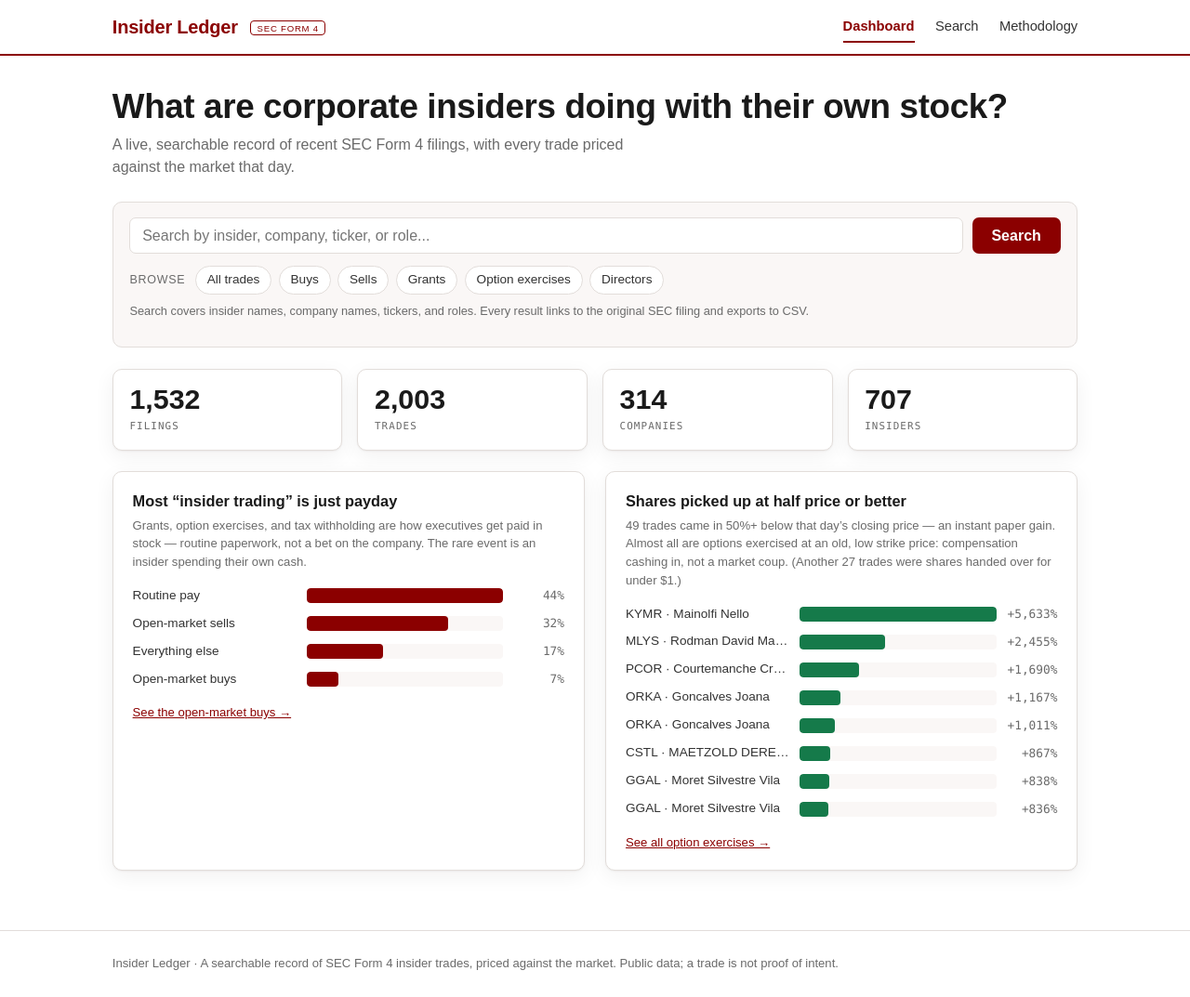
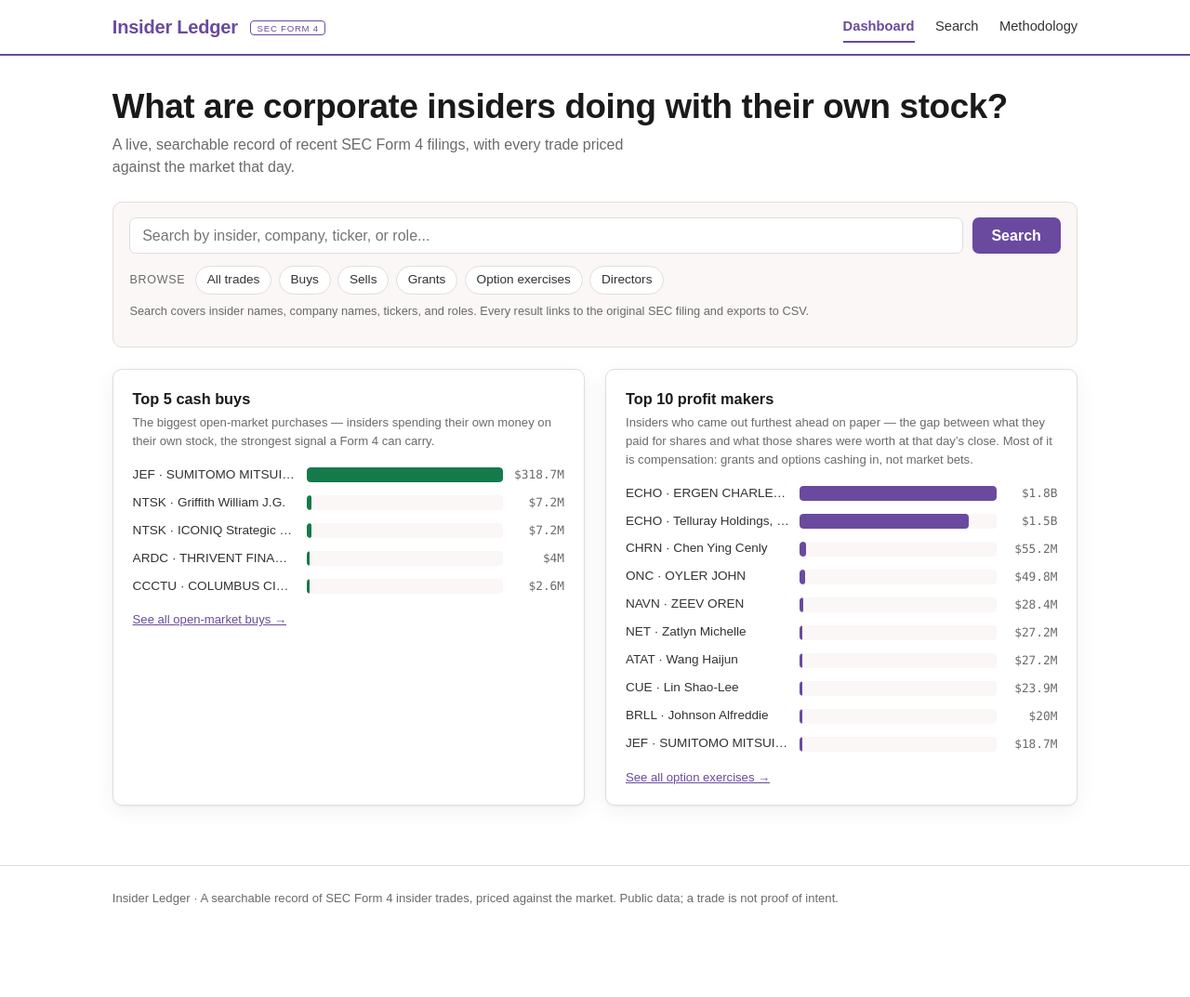
Before and after one commit to DimuthuAttanayake/form4-search-app, a Flask app: page / in a window 1280 px wide. Shown: the whole page at 93% size. After the commit the page ends 974 px from the top, so only its background shows below. Run offline with Flask 3, Linux system fonts and the light colour scheme; data comes from the database, SQL or seed files in the repository.

Commit message:
Dashboard: top cash buys + profit makers, green/purple theme, drop stat tiles

```diff
--- a/app.py
+++ b/app.py
@@ -77,53 +77,30 @@ def execute_search_query(query, flt="", limit=None, offset=None):
 def dashboard_data():
     conn = get_db_connection()
 
-    # headline counts (stat tiles)
-    stats = {
-        "filings": conn.execute("SELECT COUNT(*) FROM filings").fetchone()[0],
-        "trades": conn.execute("SELECT COUNT(*) FROM trades").fetchone()[0],
-        "companies": conn.execute("SELECT COUNT(DISTINCT company) FROM filings WHERE company != ''").fetchone()[0],
-        "insiders": conn.execute("SELECT COUNT(DISTINCT insider_name) FROM filings WHERE insider_name != ''").fetchone()[0],
-    }
+    # box 1: the five biggest open-market cash buys (insiders spending their own money)
+    buy_rows = conn.execute("""
+        SELECT f.ticker || ' · ' || f.insider_name AS label, f.company,
+               t.transaction_date, t.shares, t.price, t.value AS n
+        FROM trades t JOIN filings f ON t.accession = f.accession
+        WHERE t.code = 'P' AND t.value IS NOT NULL
+        ORDER BY t.value DESC LIMIT 5
+    """).fetchall()
+    buys = to_bars(buy_rows)
 
-    # chart 1: most "insider trading" is routine pay, not market bets
-    comp_rows = conn.execute("""
-        SELECT CASE
-                 WHEN code IN ('A', 'M', 'X', 'F') THEN 'Routine pay'
-                 WHEN code = 'S' THEN 'Open-market sells'
-                 WHEN code = 'P' THEN 'Open-market buys'
-                 ELSE 'Everything else'
-               END AS label, COUNT(*) AS n
-        FROM trades GROUP BY label ORDER BY n DESC
+    # box 2: the ten biggest paper profits vs that day's close, summed per insider
+    profit_rows = conn.execute("""
+        SELECT f.ticker || ' · ' || f.insider_name AS label,
+               ROUND(SUM((t.market_close - t.price) * t.shares), 0) AS n
+        FROM trades t JOIN filings f ON t.accession = f.accession
+        WHERE t.acquired_disposed = 'Acquired' AND t.market_close IS NOT NULL
+          AND t.price IS NOT NULL AND t.shares IS NOT NULL
+        GROUP BY label HAVING n > 0
+        ORDER BY n DESC LIMIT 10
     """).fetchall()
-    total_trades = sum(r["n"] for r in comp_rows) or 1
-    comp = to_bars(comp_rows, total=total_trades)
-
-    # chart 2: trades where the insider paid 50%+ below that day's close
-    # price >= $1 keeps out penny-strike grants, whose "gains" are meaninglessly huge
-    gains_count = conn.execute("""
-        SELECT COUNT(*) FROM trades
-        WHERE price >= 1 AND market_close IS NOT NULL
-          AND (market_close - price) / price * 100 >= 50
-    """).fetchone()[0]
-    near_free = conn.execute("""
-        SELECT COUNT(*) FROM trades
-        WHERE price > 0 AND price < 1 AND market_close IS NOT NULL
-    """).fetchone()[0]
-    gain_rows = conn.execute("""
-        SELECT f.ticker || ' · ' || f.insider_name AS label, t.code_meaning,
-               t.price, t.market_close,
-               ROUND((t.market_close - t.price) / t.price * 100, 0) AS n
-        FROM trades t JOIN filings f ON t.accession = f.accession
-        WHERE t.price >= 1 AND t.market_close IS NOT NULL
-          AND (t.market_close - t.price) / t.price * 100 >= 50
-        GROUP BY label, t.price
-        ORDER BY n DESC LIMIT 8
-    """).fetchall()
-    gains = to_bars(gain_rows)
+    profits = to_bars(profit_rows)
 
     conn.close()
-    return {"stats": stats, "comp": comp, "gains": gains,
-            "gains_count": gains_count, "near_free": near_free, "filters": FILTERS}
+    return {"buys": buys, "profits": profits, "filters": FILTERS}
 
 
 def to_bars(rows, total=None):
@@ -205,6 +182,18 @@ def money0(v):
     except (ValueError, TypeError):
         return ""
 
+@app.template_filter("compact")
+def compact(v):
+    # short money labels for chart bars: $1.2B / $45M / $980K
+    try:
+        v = float(v)
+    except (ValueError, TypeError):
+        return ""
+    for cut, suffix in ((1e9, "B"), (1e6, "M"), (1e3, "K")):
+        if abs(v) >= cut:
+            return f"${v / cut:.1f}{suffix}".replace(".0", "")
+    return f"${v:,.0f}"
+
 
 if __name__ == "__main__":
     port = int(os.environ.get("PORT", 5001))
--- a/templates/base.html
+++ b/templates/base.html
@@ -8,21 +8,21 @@
     :root {
       --bg: #ffffff; --panel: #ffffff; --panel-2: #faf7f6;
       --fg: #1a1a1a; --body: #333333; --muted: #6a6a6a; --line: #e2ddda;
-      --red: #8b0000; --buy: #157a4a; --sell: #b23b3b;
+      --accent: #6a4a9e; --buy: #157a4a; --buy-bar: #157a4a; --sell: #b23b3b;
       --shadow: 0 1px 2px rgba(30,20,18,.05), 0 6px 22px rgba(30,20,18,.06);
       --font: Arial, Helvetica, sans-serif;
       --mono: ui-monospace,"SF Mono",Menlo,Consolas,monospace;
     }
     @media (prefers-color-scheme: dark) {
       :root { --bg:#12100f; --panel:#1a1817; --panel-2:#201c1b; --fg:#f2efed; --body:#d9d4d1;
-        --muted:#9a9490; --line:#332e2c; --red:#e06a5a; --buy:#43c184; --sell:#e26b6b;
+        --muted:#9a9490; --line:#332e2c; --accent:#9377cf; --buy:#43c184; --buy-bar:#2f9c66; --sell:#e26b6b;
         --shadow:0 1px 2px rgba(0,0,0,.4),0 8px 26px rgba(0,0,0,.35); }
     }
     :root[data-theme="dark"] { --bg:#12100f; --panel:#1a1817; --panel-2:#201c1b; --fg:#f2efed; --body:#d9d4d1;
-      --muted:#9a9490; --line:#332e2c; --red:#e06a5a; --buy:#43c184; --sell:#e26b6b;
+      --muted:#9a9490; --line:#332e2c; --accent:#9377cf; --buy:#43c184; --buy-bar:#2f9c66; --sell:#e26b6b;
       --shadow:0 1px 2px rgba(0,0,0,.4),0 8px 26px rgba(0,0,0,.35); }
     :root[data-theme="light"] { --bg:#ffffff; --panel:#ffffff; --panel-2:#faf7f6; --fg:#1a1a1a; --body:#333333;
-      --muted:#6a6a6a; --line:#e2ddda; --red:#8b0000; --buy:#157a4a; --sell:#b23b3b;
+      --muted:#6a6a6a; --line:#e2ddda; --accent:#6a4a9e; --buy:#157a4a; --buy-bar:#157a4a; --sell:#b23b3b;
       --shadow:0 1px 2px rgba(30,20,18,.05),0 6px 22px rgba(30,20,18,.06); }
 
     * { box-sizing: border-box; }
@@ -31,15 +31,15 @@
     .container { max-width:1080px; margin:0 auto; padding:0 1.3rem; }
 
     /* nav */
-    nav { border-bottom:2px solid var(--red); background:var(--bg); position:sticky; top:0; z-index:10; }
+    nav { border-bottom:2px solid var(--accent); background:var(--bg); position:sticky; top:0; z-index:10; }
     nav .container { display:flex; align-items:center; justify-content:space-between; height:58px; }
-    .brand { font-weight:700; font-size:1.25rem; color:var(--red); text-decoration:none; letter-spacing:-.01em; }
-    .brand span { color:var(--red); border:1px solid var(--red); border-radius:4px; font-size:.6rem;
+    .brand { font-weight:700; font-size:1.25rem; color:var(--accent); text-decoration:none; letter-spacing:-.01em; }
+    .brand span { color:var(--accent); border:1px solid var(--accent); border-radius:4px; font-size:.6rem;
       letter-spacing:.08em; text-transform:uppercase; padding:.1rem .4rem; vertical-align:middle; margin-left:.5rem; font-weight:400; }
     .navlinks { display:flex; gap:1.4rem; }
     .navlinks a { color:var(--body); text-decoration:none; font-size:.92rem; padding:.3rem 0; border-bottom:2px solid transparent; }
-    .navlinks a:hover { color:var(--red); }
-    .navlinks a.active { color:var(--red); border-bottom-color:var(--red); font-weight:700; }
+    .navlinks a:hover { color:var(--accent); }
+    .navlinks a.active { color:var(--accent); border-bottom-color:var(--accent); font-weight:700; }
 
     main { padding:2.2rem 0 4rem; }
     h1 { font-weight:700; font-size:clamp(1.7rem,4vw,2.3rem); line-height:1.1;
@@ -47,7 +47,7 @@
     .sub { color:var(--muted); font-size:1rem; max-width:62ch; margin:0 0 1.6rem; }
     h2 { font-weight:700; font-size:1.25rem; color:var(--fg); margin:2.2rem 0 1rem;
       padding-bottom:.5rem; border-bottom:1px solid var(--line); }
-    a { color:var(--red); }
+    a { color:var(--accent); }
 
     /* search bar + filter chips */
     .controls { background:var(--panel-2); border:1px solid var(--line); border-radius:10px;
@@ -55,16 +55,16 @@
     .searchrow { display:flex; gap:.6rem; }
     .searchrow input { flex:1; border:1px solid var(--line); border-radius:7px; padding:.6rem .8rem;
       font-family:var(--font); font-size:1rem; background:var(--bg); color:var(--fg); }
-    .searchrow input:focus { outline:2px solid var(--red); outline-offset:1px; }
-    .btn { background:var(--red); color:#fff; border:0; border-radius:7px; padding:.6rem 1.3rem; font-weight:700;
+    .searchrow input:focus { outline:2px solid var(--accent); outline-offset:1px; }
+    .btn { background:var(--accent); color:#fff; border:0; border-radius:7px; padding:.6rem 1.3rem; font-weight:700;
       font-size:1rem; font-family:var(--font); cursor:pointer; text-decoration:none; display:inline-flex; align-items:center; }
-    .btn.ghost { background:none; color:var(--red); border:1px solid var(--red); }
+    .btn.ghost { background:none; color:var(--accent); border:1px solid var(--accent); }
     .chips { display:flex; align-items:center; gap:.45rem; flex-wrap:wrap; margin-top:.8rem; }
     .chips .chiplab { font-size:.78rem; color:var(--muted); text-transform:uppercase; letter-spacing:.06em; margin-right:.2rem; }
     .chip { font-size:.85rem; color:var(--body); background:var(--bg); border:1px solid var(--line);
       border-radius:999px; padding:.25rem .75rem; text-decoration:none; white-space:nowrap; }
-    .chip:hover { border-color:var(--red); color:var(--red); }
-    .chip.on { background:var(--red); border-color:var(--red); color:#fff; font-weight:700; }
+    .chip:hover { border-color:var(--accent); color:var(--accent); }
+    .chip.on { background:var(--accent); border-color:var(--accent); color:#fff; font-weight:700; }
     .hint { font-size:.8rem; color:var(--muted); margin-top:.55rem; }
 
     /* stat tiles */
@@ -85,8 +85,8 @@
     .barrow { display:grid; grid-template-columns:minmax(7rem,11rem) 1fr 3.4rem; align-items:center; gap:.7rem; font-size:.85rem; }
     .barrow .lab { color:var(--body); white-space:nowrap; overflow:hidden; text-overflow:ellipsis; }
     .track { background:var(--panel-2); border-radius:4px; height:16px; overflow:hidden; }
-    .fill { height:100%; border-radius:4px; min-width:3px; background:var(--red); }
-    .fill.gain { background:var(--buy); }
+    .fill { height:100%; border-radius:4px; min-width:3px; background:var(--accent); }
+    .fill.buy { background:var(--buy-bar); }
     .barrow .val { text-align:right; font-family:var(--mono); font-size:.8rem; color:var(--muted); font-variant-numeric:tabular-nums; }
     @media (max-width:820px){ .barrow{ grid-template-columns:minmax(6rem,8rem) 1fr 3.2rem;} }
 
@@ -104,7 +104,7 @@
     .pill.buy { color:var(--buy); background:color-mix(in srgb,var(--buy) 14%,transparent); }
     .pill.sell { color:var(--sell); background:color-mix(in srgb,var(--sell) 14%,transparent); }
     .up{ color:var(--buy);} .down{ color:var(--sell);} .na{ color:var(--muted);}
-    a.src { color:var(--red); text-decoration:none; font-family:var(--mono); font-size:.78rem; }
+    a.src { color:var(--accent); text-decoration:none; font-family:var(--mono); font-size:.78rem; }
     a.src:hover { text-decoration:underline; }
 
     .meta { display:flex; justify-content:space-between; align-items:center; margin:0 0 .8rem; flex-wrap:wrap; gap:.6rem; }
@@ -117,7 +117,7 @@
     .tip { position:fixed; pointer-events:none; background:var(--fg); color:var(--bg); font-size:.78rem;
       padding:.35rem .6rem; border-radius:6px; z-index:50; max-width:280px; display:none; }
 
-    :focus-visible { outline:2px solid var(--red); outline-offset:2px; border-radius:3px; }
+    :focus-visible { outline:2px solid var(--accent); outline-offset:2px; border-radius:3px; }
     footer { border-top:1px solid var(--line); color:var(--muted); font-size:.82rem; padding:1.6rem 0; }
   </style>
 </head>
--- a/templates/index.html
+++ b/templates/index.html
@@ -21,38 +21,31 @@
     <p class="hint">Search covers insider names, company names, tickers, and roles. Every result links to the original SEC filing and exports to CSV.</p>
   </div>
 
-  <div class="tiles">
-    <div class="tile"><div class="n">{{ stats.filings | commas }}</div><div class="l">Filings</div></div>
-    <div class="tile"><div class="n">{{ stats.trades | commas }}</div><div class="l">Trades</div></div>
-    <div class="tile"><div class="n">{{ stats.companies | commas }}</div><div class="l">Companies</div></div>
-    <div class="tile"><div class="n">{{ stats.insiders | commas }}</div><div class="l">Insiders</div></div>
-  </div>
-
   <div class="charts">
     <div class="card">
-      <h3>Most &ldquo;insider trading&rdquo; is just payday</h3>
-      <p class="note">Grants, option exercises, and tax withholding are how executives get paid in stock &mdash; routine paperwork, not a bet on the company. The rare event is an insider spending their own cash.</p>
+      <h3>Top 5 cash buys</h3>
+      <p class="note">The biggest open-market purchases &mdash; insiders spending their own money on their own stock, the strongest signal a Form 4 can carry.</p>
       <div class="bars">
-        {% for b in comp %}
-        <div class="barrow" data-tip="{{ b.label }}: {{ b.n | commas }} trades ({{ b.share }}% of all trades)">
+        {% for b in buys %}
+        <div class="barrow" data-tip="{{ b.label }} ({{ b.company }}): bought {{ b.shares | commas }} shares at {{ b.price | money }} on {{ b.transaction_date }} — {{ b.n | money0 }}">
           <span class="lab">{{ b.label }}</span>
-          <div class="track"><div class="fill" style="width:{{ b.pct }}%"></div></div>
-          <span class="val">{{ b.share }}%</span>
+          <div class="track"><div class="fill buy" style="width:{{ b.pct }}%"></div></div>
+          <span class="val">{{ b.n | compact }}</span>
         </div>
         {% endfor %}
       </div>
-      <p class="foot"><a href="/search?flt=buys">See the open-market buys &rarr;</a></p>
+      <p class="foot"><a href="/search?flt=buys">See all open-market buys &rarr;</a></p>
     </div>
 
     <div class="card">
-      <h3>Shares picked up at half price or better</h3>
-      <p class="note">{{ gains_count | commas }} trades came in 50%+ below that day&rsquo;s closing price &mdash; an instant paper gain. Almost all are options exercised at an old, low strike price: compensation cashing in, not a market coup. (Another {{ near_free | commas }} trades were shares handed over for under $1.)</p>
+      <h3>Top 10 profit makers</h3>
+      <p class="note">Insiders who came out furthest ahead on paper &mdash; the gap between what they paid for shares and what those shares were worth at that day&rsquo;s close. Most of it is compensation: grants and options cashing in, not market bets.</p>
       <div class="bars">
-        {% for b in gains %}
-        <div class="barrow" data-tip="{{ b.label }} — {{ b.code_meaning }}: paid {{ b.price | money }} vs {{ b.market_close | money }} close (+{{ b.n | commas }}%)">
+        {% for b in profits %}
+        <div class="barrow" data-tip="{{ b.label }}: {{ b.n | money0 }} paper profit vs the market close on the day of each trade">
           <span class="lab">{{ b.label }}</span>
-          <div class="track"><div class="fill gain" style="width:{{ b.pct }}%"></div></div>
-          <span class="val">+{{ b.n | commas }}%</span>
+          <div class="track"><div class="fill" style="width:{{ b.pct }}%"></div></div>
+          <span class="val">{{ b.n | compact }}</span>
         </div>
         {% endfor %}
       </div>
```
